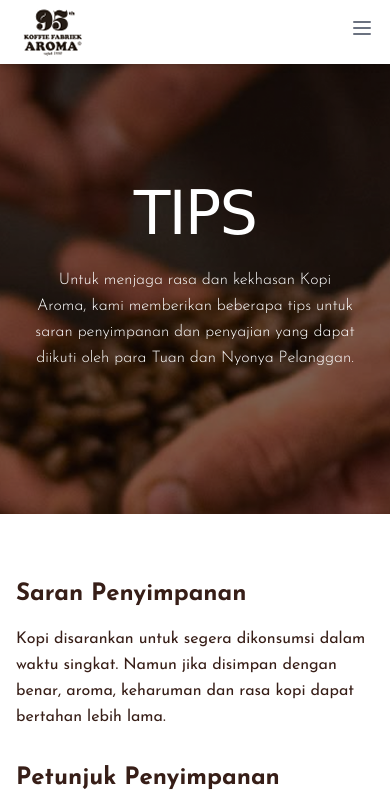
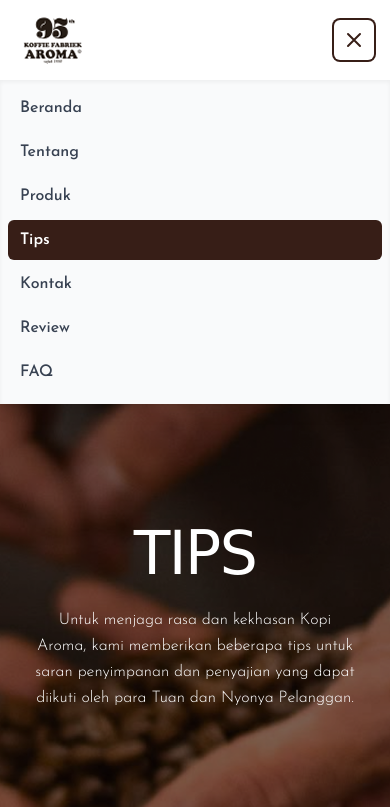
Before and after one commit to seepaaw/Kopi-Aroma-Re-Design-, a plain HTML site: page tips.html in a window 390 px wide. Both pictures are taken after a click on the button "Toggle menu". Shown: the top 807 px of the page. Drawn offline with nearby package versions, Linux system fonts and the light colour scheme; a web font is replaced by a local one.

Commit message:
tips.html

```diff
--- a/tips.html
+++ b/tips.html
@@ -56,35 +56,112 @@
             color: #e0e0e0;
         }
     </style>
+<head>
+    <script src="https://cdn.tailwindcss.com"></script>
+    <link rel="preconnect" href="https://fonts.googleapis.com">
+    <link rel="preconnect" href="https://fonts.gstatic.com" crossorigin>
+    <link href="https://fonts.googleapis.com/css2?family=Aboreto&family=Josefin+Sans:ital,wght@0,100..700;1,100..700&display=swap" rel="stylesheet">
+    <script>
+        tailwind.config = {
+            theme: {
+                extend: {
+                    fontFamily: {
+                        sans: ['"Josefin Sans"', 'sans-serif'],
+                        aboreto: ['Aboreto', 'cursive'],
+                    },
+                    colors: {
+                        'kopi-dark': '#371e17',
+                    },
+                    borderRadius: {
+                        '12': '0.75rem',
+                    }
+                }
+            }
+        }
+    </script>
+
+    <style>
+        .border-b-kopi-dark {
+            border-color: #371e17;
+        }
+    </style>
 </head>
-<body class="font-sans text-gray-800">
+<body>
 
-    <header class="bg-white shadow-md sticky top-0 z-10">
+    <header class="bg-white shadow-lg sticky top-0 z-20">
         <nav class="max-w-7xl mx-auto px-4 sm:px-6 lg:px-8">
-            <div class="flex justify-between items-center h-16">
-                <a href="index.html" class="flex items-center space-x-2">
-                    <img src="img/logo.png" alt="93 Aroma Logo" class="h-15">
+            <div class="flex justify-between items-center h-20">
+                <!-- Logo -->
+                <a href="#" class="flex items-center space-x-2">
+                    <img src="img/logo.png" alt="Logo Kopi Aroma" class="h-15 w-15">
                 </a>
-                <div class="hidden md:flex space-x-6 text-sm font-medium">
-                    <a href="index.html" class="text-gray-600 hover:text-gray-900">Beranda</a>
-                    <a href="tentang.html" class="text-gray-600 hover:text-gray-900">Tentang</a>
-                    <a href="produk.html" class="text-gray-600 hover:text-gray-900">Produk</a>
-                    <a href="#" class="text-gray-900 border-b-2 border-transparent border-b-brown-600 pb-1">Tips</a>
 
-                    <a href="kontak.html" class="text-gray-600 hover:text-gray-900">Kontak</a>
-                    <a href="review.html" class="text-gray-600 hover:text-gray-900">Review</a>
-                    <a href="FAQ.html" class="text-gray-600 hover:text-gray-900">FAQ</a>
+               <div class="hidden md:flex space-x-6 text-sm font-semibold">
+                    <a href="index.html" class="text-gray-600 hover:text-kopi-dark pb-1 border-b-2 border-transparent hover:border-kopi-dark transition duration-150 ease-in-out">Beranda</a>
+                    <a href="tentang.html" class="text-gray-600 hover:text-kopi-dark pb-1 border-b-2 border-transparent hover:border-kopi-dark transition duration-150 ease-in-out">Tentang</a>
+                    <a href="produk.html" class="text-gray-600 hover:text-kopi-dark pb-1 border-b-2 border-transparent hover:border-kopi-dark transition duration-150 ease-in-out">Produk</a>
+                    <a href="tips.html" class="text-kopi-dark border-b-2 border-kopi-dark pb-1 transition duration-150 ease-in-out">Tips</a>
+                    <a href="kontak.html" class="text-gray-600 hover:text-kopi-dark pb-1 border-b-2 border-transparent hover:border-kopi-dark transition duration-150 ease-in-out">Kontak</a>
+                    <a href="review.html" class="text-gray-600 hover:text-kopi-dark pb-1 border-b-2 border-transparent hover:border-kopi-dark transition duration-150 ease-in-out">Review</a>
+                    <a href="FAQ.html" class="text-gray-600 hover:text-kopi-dark pb-1 border-b-2 border-transparent hover:border-kopi-dark transition duration-150 ease-in-out">FAQ</a>
                 </div>
+
                 <div class="md:hidden">
-                    <button class="text-gray-500 hover:text-gray-900 focus:outline-none">
-                        <svg class="h-6 w-6" fill="none" viewBox="0 0 24 24" stroke="currentColor">
+                    <button id="mobile-menu-button" class="p-2 rounded-md text-kopi-dark hover:bg-gray-100 focus:outline-none focus:ring-2 focus:ring-kopi-dark transition duration-150 ease-in-out" aria-label="Toggle menu">
+                        <svg id="menu-icon-open" class="h-6 w-6" fill="none" viewBox="0 0 24 24" stroke="currentColor">
                             <path stroke-linecap="round" stroke-linejoin="round" stroke-width="2" d="M4 6h16M4 12h16M4 18h16" />
+                        </svg>
+                        <svg id="menu-icon-close" class="h-6 w-6 hidden" fill="none" viewBox="0 0 24 24" stroke="currentColor">
+                            <path stroke-linecap="round" stroke-linejoin="round" stroke-width="2" d="M6 18L18 6M6 6l12 12" />
                         </svg>
                     </button>
                 </div>
             </div>
         </nav>
+
+        <div id="mobile-menu" class="md:hidden origin-top transition-all duration-300 ease-in-out max-h-0 overflow-hidden bg-gray-50 shadow-inner invisible">
+            <div class="px-2 pt-2 pb-3 space-y-1 sm:px-3 flex flex-col font-medium">
+                <a href="index.html" class="block rounded-md px-3 py-2 text-base text-gray-700 hover:bg-gray-200 hover:text-kopi-dark transition duration-150 ease-in-out">Beranda</a>
+                <a href="tentang.html" class="block rounded-md px-3 py-2 text-base text-gray-700 hover:bg-gray-200 hover:text-kopi-dark transition duration-150 ease-in-out">Tentang</a>
+                <a href="produk.html" class="block rounded-md px-3 py-2 text-base text-gray-700 hover:bg-gray-200 hover:text-kopi-dark transition duration-150 ease-in-out">Produk</a>
+                <a href="tips.html" class="block rounded-md px-3 py-2 text-base font-semibold text-white bg-kopi-dark transition duration-150 ease-in-out">Tips</a>
+                <a href="kontak.html" class="block rounded-md px-3 py-2 text-base text-gray-700 hover:bg-gray-200 hover:text-kopi-dark transition duration-150 ease-in-out">Kontak</a>
+                <a href="review.html" class="block rounded-md px-3 py-2 text-base text-gray-700 hover:bg-gray-200 hover:text-kopi-dark transition duration-150 ease-in-out">Review</a>
+                <a href="FAQ.html" class="block rounded-md px-3 py-2 text-base text-gray-700 hover:bg-gray-200 hover:text-kopi-dark transition duration-150 ease-in-out">FAQ</a>            </div>
+        </div>
     </header>
+
+    <script>
+        document.addEventListener('DOMContentLoaded', () => {
+            const button = document.getElementById('mobile-menu-button');
+            const menu = document.getElementById('mobile-menu');
+            const iconOpen = document.getElementById('menu-icon-open');
+            const iconClose = document.getElementById('menu-icon-close');
+
+            let isOpen = false;
+
+            button.addEventListener('click', () => {
+                isOpen = !isOpen;
+
+                if (isOpen) {
+                    menu.classList.remove('max-h-0', 'invisible');
+                    menu.classList.add('max-h-screen', 'visible');
+
+                    iconOpen.classList.add('hidden');
+                    iconClose.classList.remove('hidden');
+                } else {
+                    menu.classList.remove('max-h-screen', 'visible');
+                    setTimeout(() => {
+                        menu.classList.add('max-h-0', 'invisible');
+                    }, 300);
+                    iconOpen.classList.remove('hidden');
+                    iconClose.classList.add('hidden');
+                }
+            });
+        });
+    </script>
+
+</body>
 
     <section class="hero-bg-tips h-[450px] relative flex items-center justify-center">
         <div class="absolute inset-0 hero-overlay"></div>
@@ -176,7 +253,7 @@
                     <h4 class="font-bold mb-2 text-gray-800">Kontak</h4>
                     <div class="text-gray-600 space-y-1">
                         <p>Alamat: Jl. Banceuy No. 51</p>
-                        <p>Bandung 40182</p>
+                        <p>Bandung 40111</p>
                         <p>No. Telepon: +62 2242 30473</p>
                         <p>Email: <a href="mailto:info@kopiaroma.id" class="hover:text-gray-900">info@kopiaroma.id</a></p>
                     </div>
```
